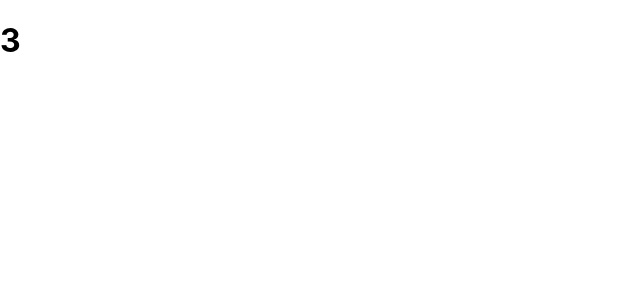
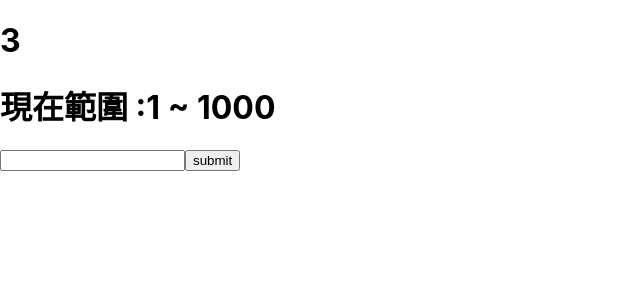
Before and after one commit to sasie59/react-homework, a React (Create React App) app: page / in a window 1280 px wide. Shown: the top 300 px of the page, without its empty margins (0-640 px from the left). Built offline with nearby package versions, Linux system fonts and the light colour scheme.

Commit message:
hw20 我再修一下

```diff
--- a/src/App.js
+++ b/src/App.js
@@ -1,13 +1,13 @@
 import React from 'react';
 import add from './add';
 import './App.css';
-// import Homework from './GuessNum';
+import Homework from './GuessNum';
 
 function App() {
   return (
     <div>
       <h1>{add(1, 2)}</h1>
-      {/* <Homework /> */}
+      <Homework />
     </div>
   );
 }
--- a/src/GuessNum.js
+++ b/src/GuessNum.js
@@ -8,52 +8,50 @@ export const makeRand = (min = MIN, max = MAX) => {
   return Math.floor(Math.random() * (max - min + 1)) + min;
 }
 
+const resetData = () => {
+  return {
+    value: "",
+    minValue: MIN,
+    maxValue: MAX,
+    hideAndSee : false,
+    bingoNum: makeRand(MIN, MAX),
+  };
+}
+
 export default class GuessNum extends Component {
   constructor() {
     super();
-    this.state = {
-      bingoNum: makeRand(MIN, MAX),
-      value: "",
-      minValue: MIN,
-      maxValue: MAX,
-      hideAndSee : false
-    };
+    this.state = resetData();
   }
-  handleChange = ({ target }) => {
-    this.setState({
-      value: target.value
-    });
+
+  handleChange = ({ target: { value } }) => {
+    this.setState({ value });
   };
 
   handleSubmit = event => {
     event.preventDefault();
-    console.warn(this.state.bingoNum);
-    const { value, bingoNum } = this.state;
-    if (bingoNum > value) {
-      this.setState({
-        minValue: +value,
-        value: ''
-      });
-    } else if (value > bingoNum) {
-      this.setState({
-        maxValue: +value,
-        value: ''
-      });
-    } else if(bingoNum === +value) {
-      this.setState({
-        hideAndSee : true,
-        value: ''
-      })
+    const { bingoNum } = this.state;
+    const value = +this.state.value;
+
+    let updateState = {
+      value: ''
     }
+
+    if(bingoNum > value) {
+      updateState.minValue = value;
+    } else if (bingoNum < value) {
+      updateState.maxValue = value;
+    } else {
+      updateState.hideAndSee = true;
+    }
+
+    // 看一下 updateState是什麼
+    console.warn(updateState);
+    this.setState(updateState);
   };
 
   reBingoNum = () => {
-    this.setState({
-      bingoNum : makeRand(MIN, MAX),
-      hideAndSee : false,
-      minValue : MIN,
-      maxValue : MAX
-    })
+    this.setState(resetData());
   }
   // 按下重新一局時 minValue跟maxValue不會變成1跟1000?
 
```
